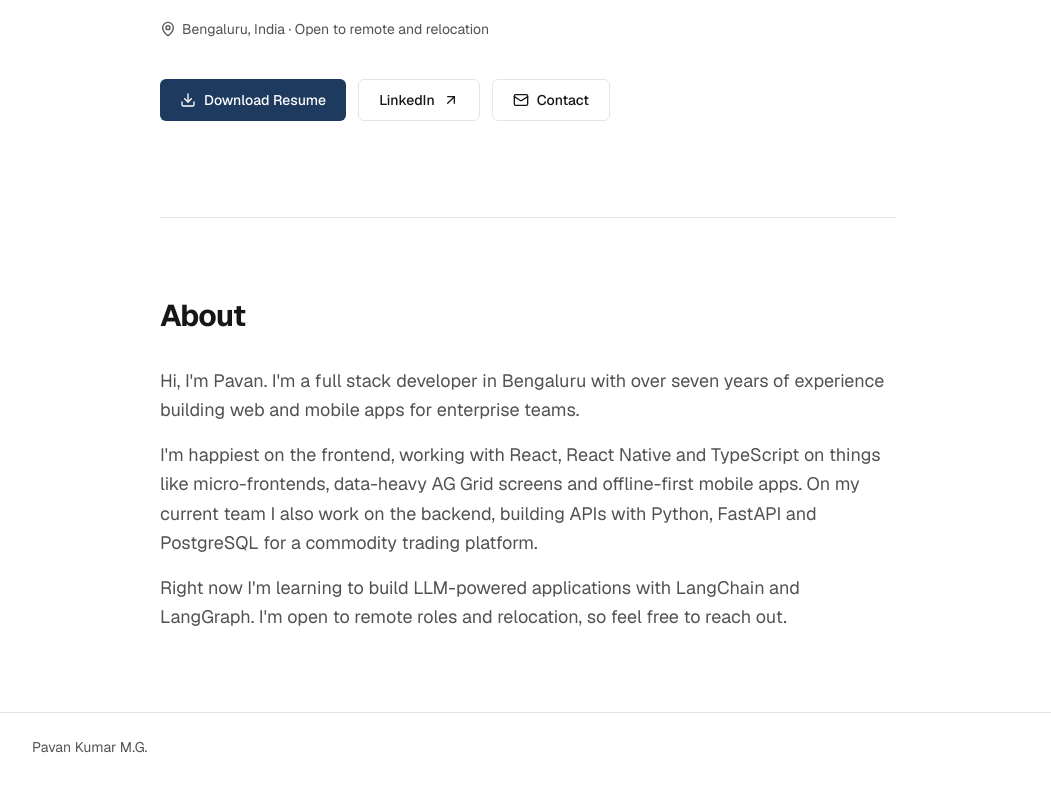
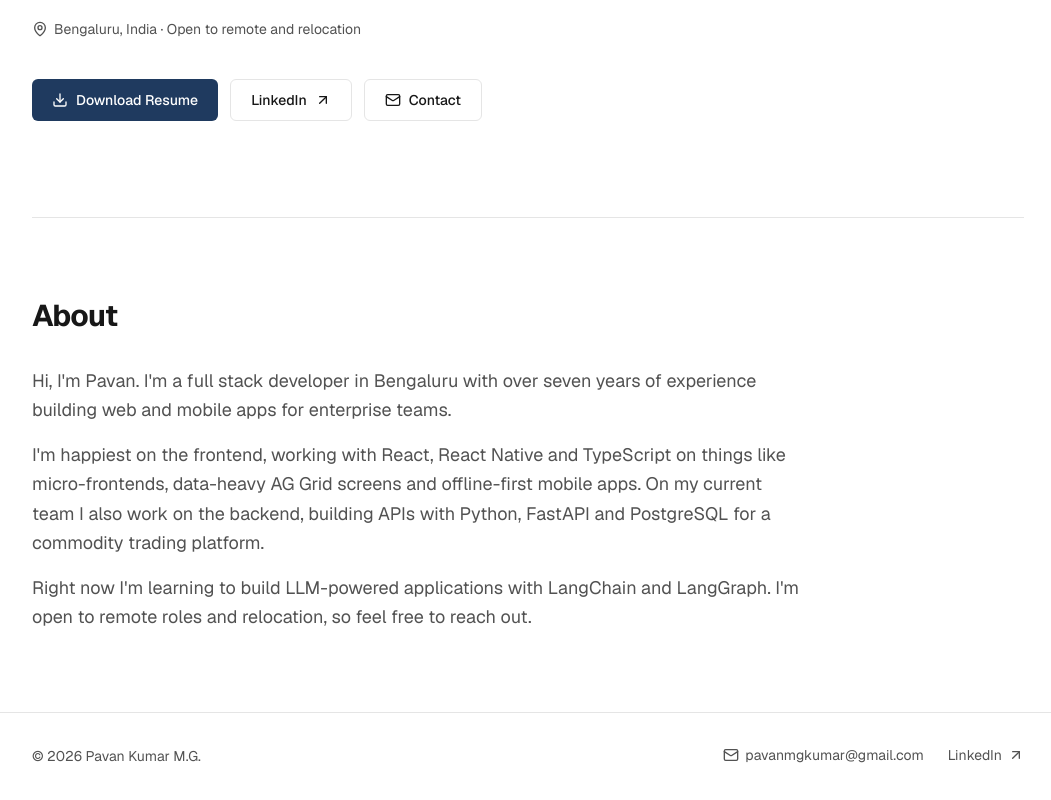
Before and after one commit to pavanAryan/portfolio, a Next.js app: page / in a window 1280 px wide. Shown: the part 345-1145 px from the top of the page, without its empty margins (112-1163 px from the left). Built offline with nearby package versions, Linux system fonts and the light colour scheme.

Commit message:
Add footer with copyright year, email and LinkedIn links and aligned section width and nav bar

```diff
--- a/src/app/layout.tsx
+++ b/src/app/layout.tsx
@@ -2,6 +2,7 @@ import type { Metadata } from "next";
 import { Geist } from "next/font/google";
 import { profile } from "@/data/profile";
 import { Navbar } from "@/components/Navbar";
+import { Footer } from "@/components/Footer";
 import "./globals.css";
 
 // One font family for the whole site. next/font downloads it at build time
@@ -37,12 +38,7 @@ export default function RootLayout({ children }: LayoutProps<"/">) {
         {/* flex-1 makes main fill the space, so the footer stays at the bottom */}
         <main className="flex-1">{children}</main>
 
-        {/* Footer placeholder – replaced by <Footer /> on Day 2 */}
-        <footer className="border-t border-border">
-          <div className="mx-auto max-w-5xl px-4 py-6 text-sm text-muted">
-            {name}
-          </div>
-        </footer>
+        <Footer />
       </body>
     </html>
   );
--- a/src/components/Footer.tsx
+++ b/src/components/Footer.tsx
@@ -1,4 +1,55 @@
-// TODO: built on Day 2
-export function Footer() {
-  return null;
+// Server component: copyright line plus email and LinkedIn links.
+
+import { cacheLife } from "next/cache";
+import { ArrowUpRight, Mail } from "lucide-react";
+import { profile } from "@/data/profile";
+
+// With `cacheComponents` on, Next.js wants to know how long a value like
+// "the current year" may be reused. "use cache" + cacheLife("days") says:
+// work it out once, keep it for up to a day, then refresh it.
+async function getCurrentYear() {
+  "use cache";
+  cacheLife("days");
+  return new Date().getFullYear();
 }
+
+const linkStyle =
+  "inline-flex items-center gap-1.5 rounded-sm hover:text-accent focus-visible:outline-2 focus-visible:outline-offset-4 focus-visible:outline-accent";
+
+export async function Footer() {
+  const { name, email, linkedinUrl } = profile.basics;
+  const { ui } = profile;
+  const year = await getCurrentYear();
+
+  return (
+    <footer className="border-t border-border">
+      {/* Stacked on phones, side by side from 640px up */}
+      <div className="mx-auto flex max-w-5xl flex-col gap-4 px-4 py-8 text-sm text-muted sm:flex-row sm:items-center sm:justify-between">
+        <p>
+          © {year} {name}
+        </p>
+
+        <ul className="flex flex-wrap gap-x-6 gap-y-2">
+          <li>
+            <a href={`mailto:${email}`} className={linkStyle}>
+              <Mail className="size-4" aria-hidden="true" />
+              {email}
+            </a>
+          </li>
+          <li>
+            <a
+              href={linkedinUrl}
+              target="_blank"
+              rel="noopener noreferrer"
+              className={linkStyle}
+            >
+              {ui.linkedin}
+              <ArrowUpRight className="size-4" aria-hidden="true" />
+              <span className="sr-only">{ui.opensInNewTab}</span>
+            </a>
+          </li>
+        </ul>
+      </div>
+    </footer>
+  );
+}
--- a/src/components/Hero.tsx
+++ b/src/components/Hero.tsx
@@ -17,7 +17,8 @@ export function Hero() {
   return (
     <section
       aria-labelledby="hero-heading"
-      className="mx-auto max-w-3xl px-4 pt-20 pb-16 sm:pt-28 sm:pb-24"
+      // max-w-5xl matches the navbar, so the h1 lines up with the logo name.
+      className="mx-auto max-w-5xl px-4 pt-20 pb-16 sm:pt-28 sm:pb-24"
     >
       <h1
         id="hero-heading"
--- a/src/components/Section.tsx
+++ b/src/components/Section.tsx
@@ -6,19 +6,25 @@ import type { ReactNode } from "react";
 type SectionProps = {
   id: string;
   title: string;
-  /** "text" = ~768px wide (reading), "grid" = ~1024px wide (cards). */
+  /** "text" = content ~768px wide (reading), "grid" = ~1024px wide (cards). */
   width?: "text" | "grid";
   children: ReactNode;
 };
 
 export function Section({ id, title, width = "text", children }: SectionProps) {
   const headingId = `${id}-heading`;
-  const maxWidth = width === "grid" ? "max-w-5xl" : "max-w-3xl";
+  // The outer box is always max-w-5xl so every section shares the same left
+  // edge as the navbar and footer. Only the content inside gets narrower.
+  const contentWidth = width === "text" ? "max-w-3xl" : "";
 
   return (
     // aria-labelledby links the section to its heading, so screen readers
     // announce it as e.g. "About, region".
-    <section id={id} aria-labelledby={headingId} className={`mx-auto ${maxWidth} px-4`}>
+    <section
+      id={id}
+      aria-labelledby={headingId}
+      className="mx-auto max-w-5xl px-4"
+    >
       {/* Thin divider line, then generous vertical space */}
       <div className="border-t border-border py-16 sm:py-20">
         <h2
@@ -27,7 +33,7 @@ export function Section({ id, title, width = "text", children }: SectionProps) {
         >
           {title}
         </h2>
-        <div className="mt-8">{children}</div>
+        <div className={`mt-8 ${contentWidth}`}>{children}</div>
       </div>
     </section>
   );
```
